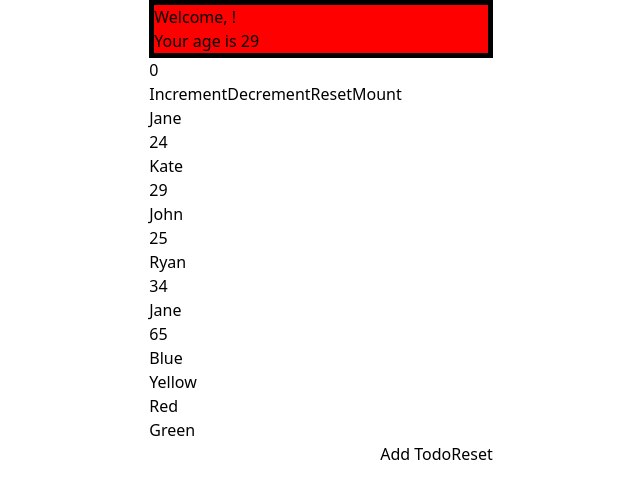
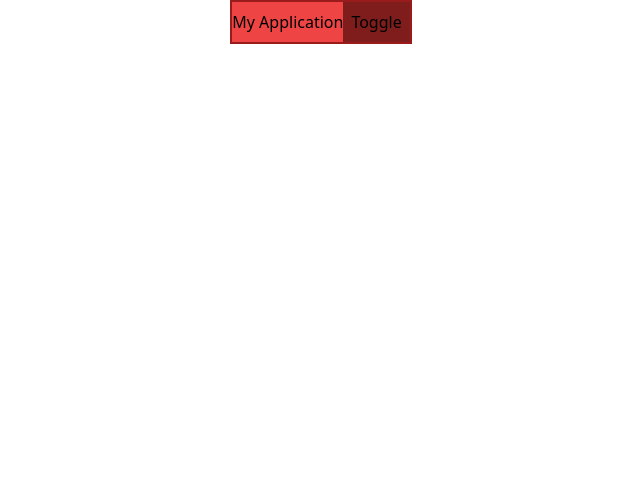
Before and after one commit to Jim2510/ExercisesJs, a React (Vite) app in the folder React/viteProject/my-app/: page / in a window 1280 px wide. Shown: the top 498 px of the page, without its empty margins (319-959 px from the left). Built offline with nearby package versions, Linux system fonts and the light colour scheme.

Commit message:
React
Component composition

```diff
--- a/React/viteProject/my-app/src/App.jsx
+++ b/React/viteProject/my-app/src/App.jsx
@@ -13,36 +13,15 @@ import { Mounted } from "./Mounted";
 import { MyList } from "./MyList";
 import { Colors } from "./Colors";
 import { TodoList } from "./TodoList";
+import { Container } from "./component_composition/Container";
 
 export function App() {
-  const handleButtonClick = () => {
-    const now = new Date();
-    alert(`The current time is ${now.toLocaleTimeString()}`);
-  };
-
   return (
     <>
-      <Welcome />
-      <Counter />
-      <Mounted />
-      <MyList
-        items={[
-          { id: 1, name: "Jane", age: 24 },
-          { id: 2, name: "Kate", age: 29 },
-          { id: 3, name: "John", age: 25 },
-          { id: 4, name: "Ryan", age: 34 },
-          { id: 5, name: "Jane", age: 65 },
-        ]}
-      />
-      <Colors
-        colors={[
-          { id: 1, name: "Blue" },
-          { id: 2, name: "Yellow" },
-          { id: 3, name: "Red" },
-          { id: 4, name: "Green" },
-        ]}
-      />
-      <TodoList />
+      <Container title="My Application">
+        <Welcome name="User" />
+        <Counter />
+      </Container>
     </>
   );
 }
--- a/React/viteProject/my-app/src/Counter.jsx
+++ b/React/viteProject/my-app/src/Counter.jsx
@@ -33,9 +33,17 @@ export function Counter({ initialValue = 0 }) {
   return (
     <>
       <Counterdisplay counter={counter} />
-      <button onClick={handleCounterIncrement}>Increment</button>
-      <button onClick={handleCounterDecrement}>Decrement</button>
-      <button onClick={handleCounterReset}>Reset</button>
+      <div className="flex items-center justify-between">
+        <button className="p-2" onClick={handleCounterIncrement}>
+          +
+        </button>
+        <button className="p-2" onClick={handleCounterDecrement}>
+          -
+        </button>
+        <button className="p-2" onClick={handleCounterReset}>
+          Reset
+        </button>
+      </div>
     </>
   );
 }
--- a/React/viteProject/my-app/src/Counterdisplay.jsx
+++ b/React/viteProject/my-app/src/Counterdisplay.jsx
@@ -1,3 +1,3 @@
 export function Counterdisplay({ counter }) {
-    return <h2>{counter}</h2>
+  return <h2 className="text-center">{counter}</h2>;
 }
--- /dev/null
+++ b/React/viteProject/my-app/src/component_composition/Container.jsx
@@ -0,0 +1,23 @@
+import { useState } from "react";
+
+export function Container({ title, children }) {
+  const [collapsed, setCollapse] = useState(false);
+
+  function handleCollapse() {
+    setCollapse((t) => !t);
+  }
+
+  return (
+    <>
+      <div className="bg-red-500 border-2 border-red-800">
+        <div className="flex justify-between items-center">
+          {title}
+          <button onClick={handleCollapse} className="p-2 bg-red-900">
+            Toggle
+          </button>
+        </div>
+        <div className={collapsed ? "block" : " hidden"}>{children}</div>
+      </div>
+    </>
+  );
+}
```
